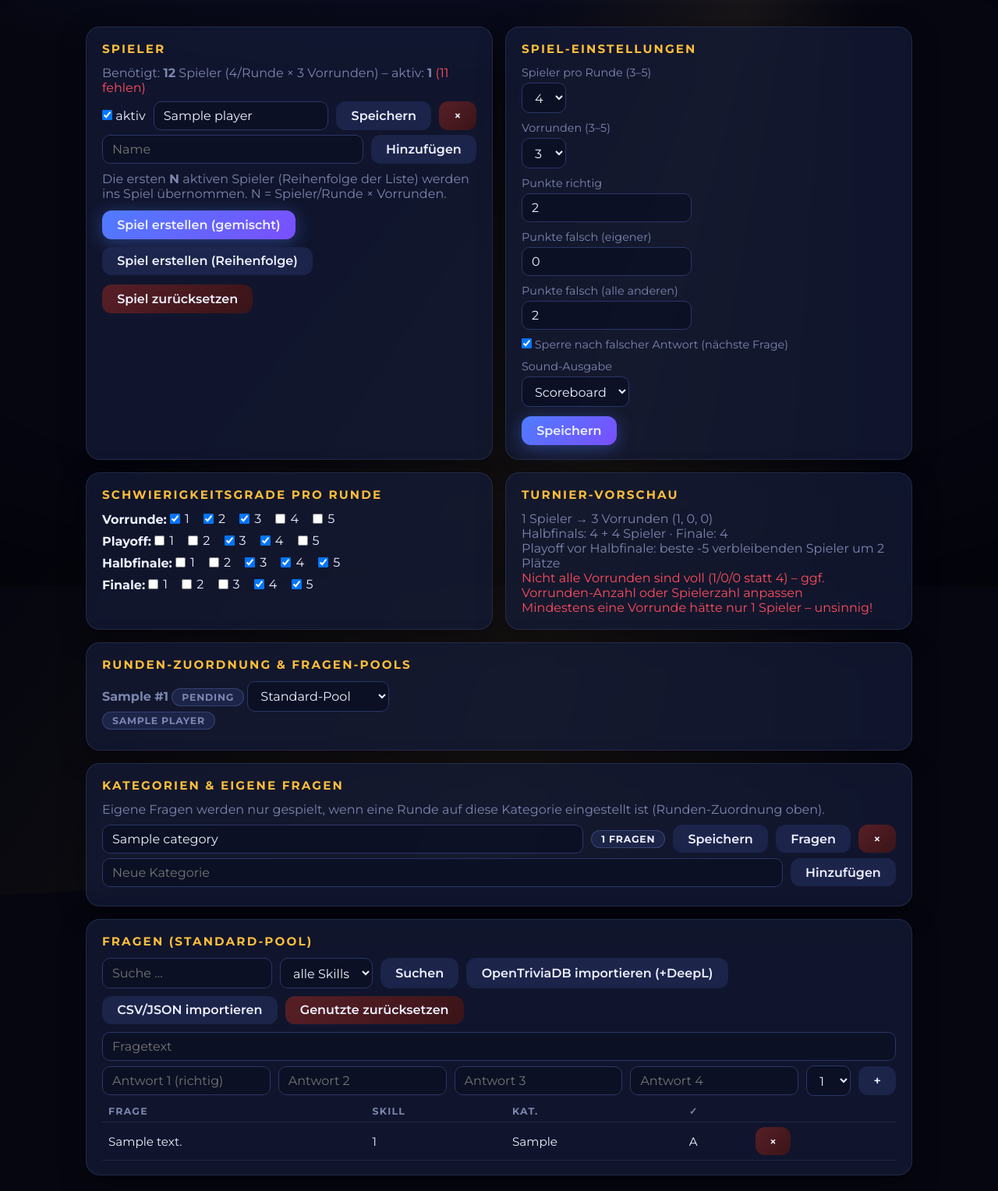
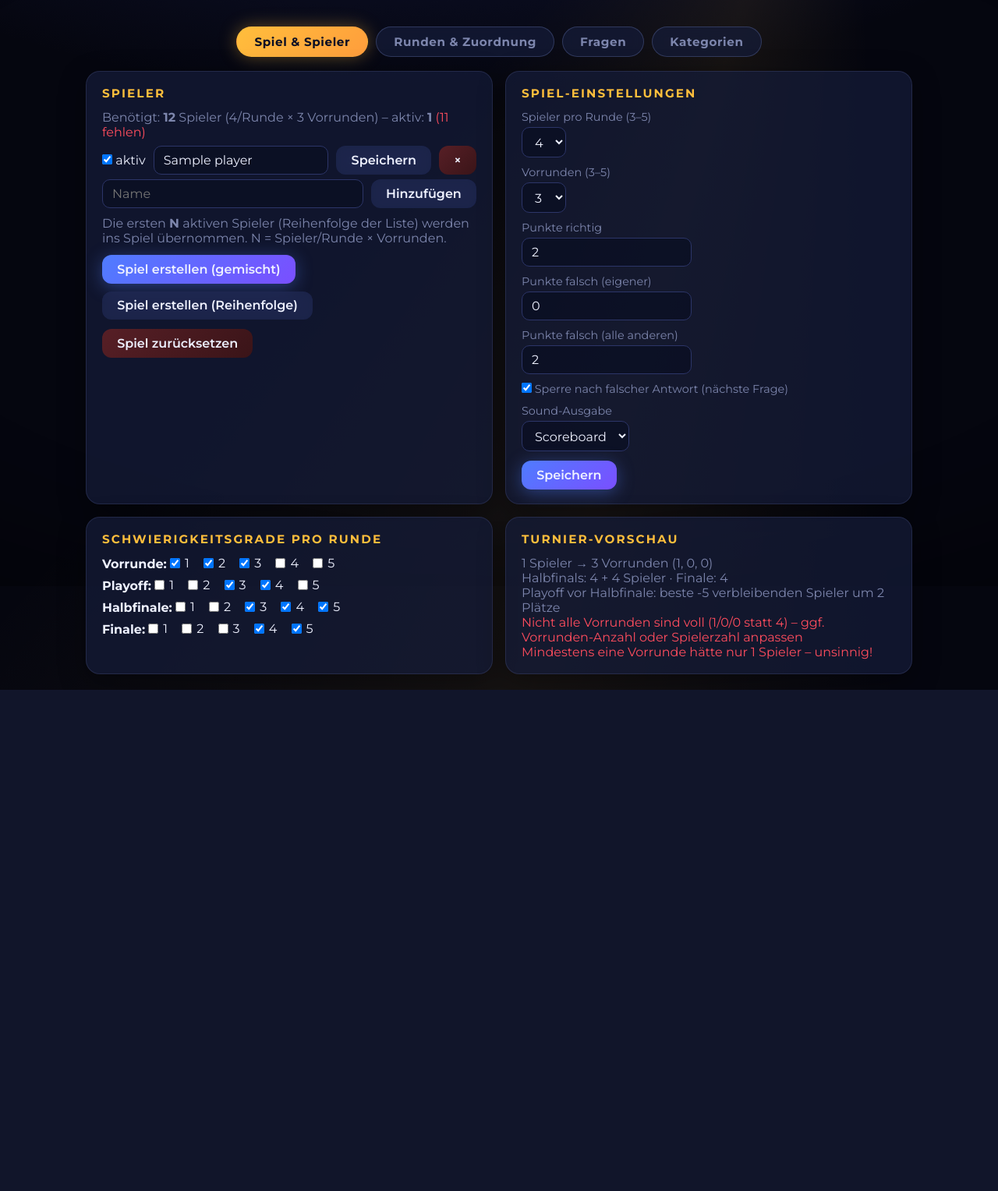
Before and after one commit to BingoBongo83/quizmitbenny, a FastAPI app: page /einstellungen in a window 1280 px wide. Shown: the part 48-1576 px from the top of the page at 78% size. After the commit the page ends 933 px from the top, so only its background shows below. Run offline with FastAPI, Linux system fonts and the light colour scheme; the visitor is signed in with stand-in values (Sample User, id 1); tables that the repository leaves empty hold one stand-in row (values such as "Sample post").

Commit message:
Reorganize settings page into four tabs
Spiel & Spieler (players, game settings, skill levels, preview),
Runden & Zuordnung, Fragen, Kategorien. Pill-style subnav below the
top nav; panels unchanged inside their tabs.

Generated with [Devin](https://devin.ai)

Co-Authored-By: Devin <158243242+devin-ai-integration[bot]@users.noreply.github.com>

```diff
--- a/static/css/style.css
+++ b/static/css/style.css
@@ -392,6 +392,35 @@ nav.topnav a { color: var(--muted); text-decoration: none; font-weight: 600; let
 nav.topnav a.active, nav.topnav a:hover { color: var(--gold); }
 nav.topnav .spacer { flex: 1; }
 
+/* settings sub-tabs */
+.tabnav {
+  display: flex;
+  gap: 10px;
+  justify-content: center;
+  flex-wrap: wrap;
+  margin: 0 auto 18px;
+}
+.tab-btn {
+  padding: 9px 22px;
+  border-radius: 999px;
+  border: 1px solid rgba(120,135,200,.3);
+  background: var(--card);
+  color: var(--muted);
+  font-size: .95em;
+  font-weight: 700;
+  letter-spacing: .04em;
+  cursor: pointer;
+  transition: color .2s, border-color .2s, background .2s, box-shadow .2s;
+}
+.tab-btn:hover { color: var(--fg); border-color: rgba(120,135,200,.6); }
+.tab-btn.active {
+  color: #0b0f24;
+  background: linear-gradient(135deg, var(--gold), #ff9d3c);
+  border-color: transparent;
+  box-shadow: 0 0 22px rgba(255,190,60,.35);
+}
+.tabpage { animation: fadeUp .3s ease both; }
+
 .login-box {
   max-width: 380px; margin: 16vh auto; background: var(--card);
   border: 1px solid rgba(120,135,200,.2);
--- a/static/js/settings.js
+++ b/static/js/settings.js
@@ -24,6 +24,15 @@ const SKILL_SETS = [
   ["skills_semifinal", "Halbfinale"],
   ["skills_final", "Finale"],
 ];
+
+// ---------------- tabs ----------------
+document.querySelectorAll(".tab-btn").forEach((b) => {
+  b.onclick = () => {
+    document.querySelectorAll(".tab-btn").forEach((x) => x.classList.toggle("active", x === b));
+    document.querySelectorAll(".tabpage").forEach((p) =>
+      p.classList.toggle("hidden", p.id !== "tab-" + b.dataset.tab));
+  };
+});
 
 let players = [];
 let settings = {};
--- a/templates/settings.html
+++ b/templates/settings.html
@@ -9,6 +9,14 @@
   <a href="/logout">Abmelden</a>
 </nav>
 <div class="settings-wrap">
+  <div class="tabnav">
+    <button class="tab-btn active" data-tab="spiel">Spiel &amp; Spieler</button>
+    <button class="tab-btn" data-tab="runden">Runden &amp; Zuordnung</button>
+    <button class="tab-btn" data-tab="fragen">Fragen</button>
+    <button class="tab-btn" data-tab="kategorien">Kategorien</button>
+  </div>
+
+  <div class="tabpage" id="tab-spiel">
     <div class="settings-grid">
 
       <div class="panel">
@@ -61,14 +69,47 @@
         <div id="preview" class="muted">Spieleranzahl wählen …</div>
       </div>
 
-    <div class="panel full">
+    </div>
+  </div>
+
+  <div class="tabpage hidden" id="tab-runden">
+    <div class="panel">
       <h2>Runden-Zuordnung &amp; Fragen-Pools</h2>
       <div id="roundAssign" class="muted">Noch kein Spiel erstellt.</div>
     </div>
+  </div>
 
-    <div class="panel full">
+  <div class="tabpage hidden" id="tab-fragen">
+    <div class="panel">
+      <h2>Fragen (Standard-Pool)</h2>
+      <div class="btnrow" style="margin-bottom:10px">
+        <input type="text" id="qSearch" placeholder="Suche …">
+        <select id="qSkillFilter"><option value="">alle Skills</option><option>1</option><option>2</option><option>3</option><option>4</option><option>5</option></select>
+        <button id="qSearchBtn">Suchen</button>
+        <button id="qSeedBtn">OpenTriviaDB importieren (+DeepL)</button>
+        <input type="file" id="qImport" accept=".json,.csv" style="display:none">
+        <button onclick="document.getElementById('qImport').click()">CSV/JSON importieren</button>
+        <button class="danger" id="resetUsed">Genutzte zurücksetzen</button>
+      </div>
+      <div class="player-row">
+        <input type="text" id="nq_text" placeholder="Fragetext" style="flex:1 1 100%">
+      </div>
+      <div class="player-row">
+        <input type="text" id="nq_a1" placeholder="Antwort 1 (richtig)">
+        <input type="text" id="nq_a2" placeholder="Antwort 2">
+        <input type="text" id="nq_a3" placeholder="Antwort 3">
+        <input type="text" id="nq_a4" placeholder="Antwort 4">
+        <select id="nq_skill"><option>1</option><option>2</option><option>3</option><option>4</option><option>5</option></select>
+        <button id="nq_add">+</button>
+      </div>
+      <table class="list" id="questionTable"></table>
+    </div>
+  </div>
+
+  <div class="tabpage hidden" id="tab-kategorien">
+    <div class="panel">
       <h2>Kategorien &amp; eigene Fragen</h2>
-      <p class="muted" style="margin-bottom:10px">Eigene Fragen werden nur gespielt, wenn eine Runde auf diese Kategorie eingestellt ist (Runden-Zuordnung oben).</p>
+      <p class="muted" style="margin-bottom:10px">Eigene Fragen werden nur gespielt, wenn eine Runde auf diese Kategorie eingestellt ist (unter „Runden &amp; Zuordnung").</p>
       <div id="categoryList"></div>
       <div class="player-row">
         <input type="text" id="newCatName" placeholder="Neue Kategorie">
@@ -94,33 +135,8 @@
         <table class="list" id="cqTable"></table>
       </div>
     </div>
-
-    <div class="panel full">
-      <h2>Fragen (Standard-Pool)</h2>
-      <div class="btnrow" style="margin-bottom:10px">
-        <input type="text" id="qSearch" placeholder="Suche …">
-        <select id="qSkillFilter"><option value="">alle Skills</option><option>1</option><option>2</option><option>3</option><option>4</option><option>5</option></select>
-        <button id="qSearchBtn">Suchen</button>
-        <button id="qSeedBtn">OpenTriviaDB importieren (+DeepL)</button>
-        <input type="file" id="qImport" accept=".json,.csv" style="display:none">
-        <button onclick="document.getElementById('qImport').click()">CSV/JSON importieren</button>
-        <button class="danger" id="resetUsed">Genutzte zurücksetzen</button>
-      </div>
-      <div class="player-row">
-        <input type="text" id="nq_text" placeholder="Fragetext" style="flex:1 1 100%">
-      </div>
-      <div class="player-row">
-        <input type="text" id="nq_a1" placeholder="Antwort 1 (richtig)">
-        <input type="text" id="nq_a2" placeholder="Antwort 2">
-        <input type="text" id="nq_a3" placeholder="Antwort 3">
-        <input type="text" id="nq_a4" placeholder="Antwort 4">
-        <select id="nq_skill"><option>1</option><option>2</option><option>3</option><option>4</option><option>5</option></select>
-        <button id="nq_add">+</button>
-      </div>
-      <table class="list" id="questionTable"></table>
   </div>
 
 </div>
-</div>
 <script src="/static/js/settings.js"></script>
 {% endblock %}
```
Lines whose indentation alone changed are shown as unchanged.
